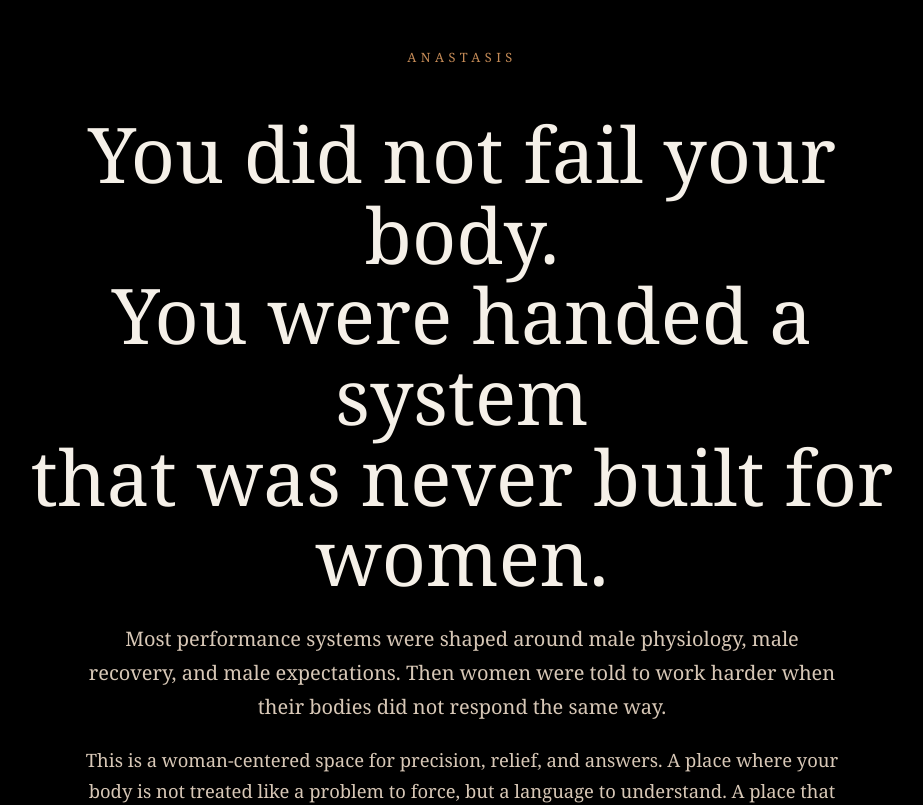
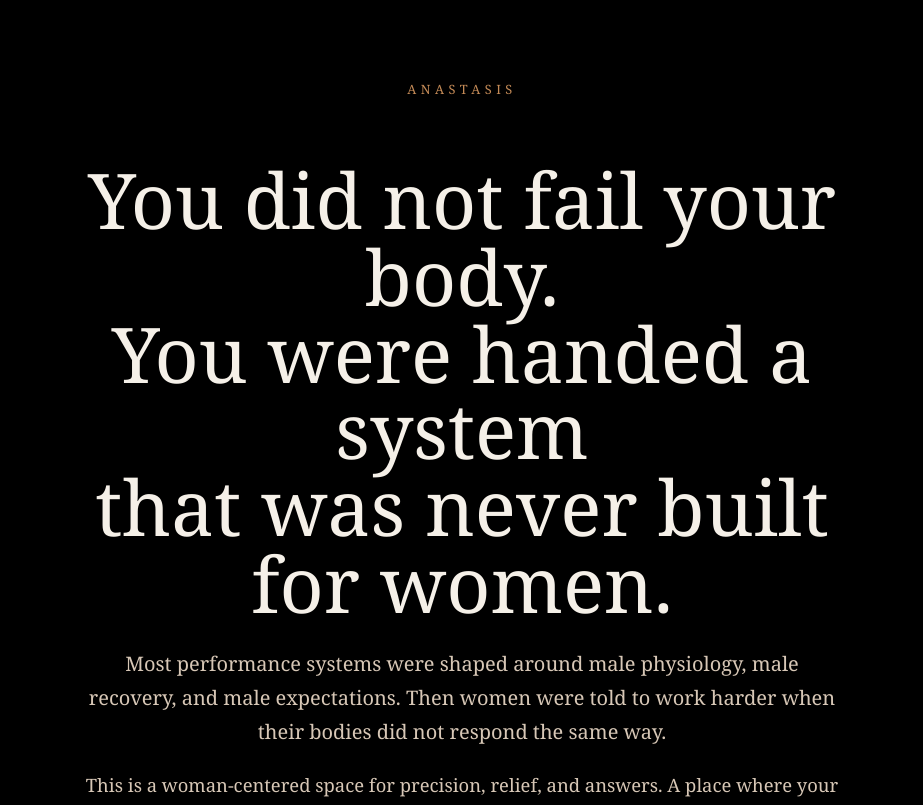
Before and after one commit to anastasis-elite/Website-v2, a Next.js app: page / in a window 1280 px wide. Shown: the top 805 px of the page, without its empty margins (178-1101 px from the left). Built offline with nearby package versions, Linux system fonts and the light colour scheme.

Commit message:
Update page.tsx

```diff
--- a/app/page.tsx
+++ b/app/page.tsx
@@ -8,19 +8,19 @@ export default function Home() {
         display: 'flex',
         alignItems: 'center',
         justifyContent: 'center',
-        padding: '48px 24px',
+        padding: '80px 24px',
       }}
     >
       <section
         style={{
           width: '100%',
-          maxWidth: '920px',
+          maxWidth: '820px',
           textAlign: 'center',
         }}
       >
         <div
           style={{
-            marginBottom: '48px',
+            marginBottom: '64px',
             color: '#c58b57',
             letterSpacing: '0.35em',
             textTransform: 'uppercase',
@@ -33,7 +33,7 @@ export default function Home() {
         <h1
           style={{
             fontSize: 'clamp(2.5rem, 6vw, 5.2rem)',
-            lineHeight: 1.05,
+            lineHeight: 1.0,
             fontWeight: 500,
             margin: '0 0 24px 0',
           }}
@@ -104,6 +104,7 @@ export default function Home() {
               textDecoration: 'none',
               borderRadius: '999px',
               fontWeight: 500,
+              opacity: 0.8,
             }}
           >
             Explore the Method
```
